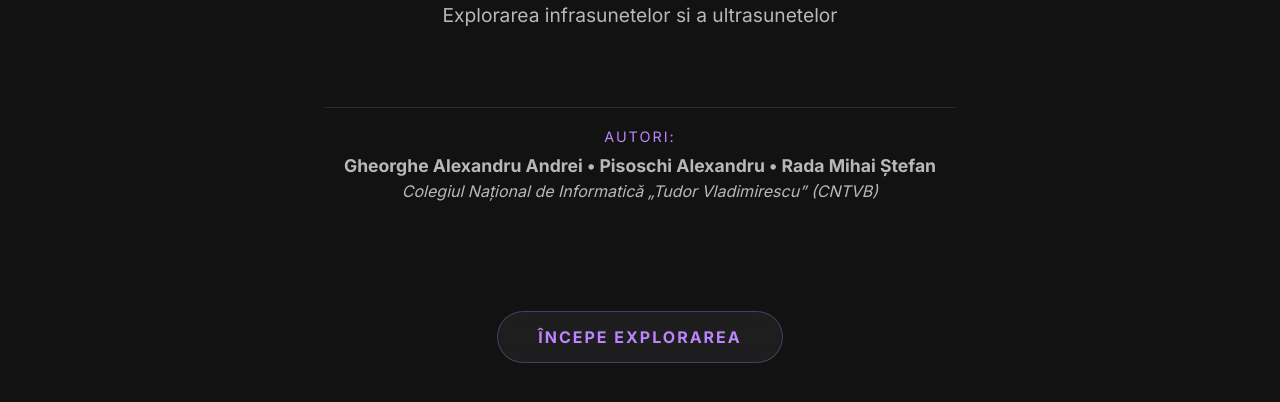
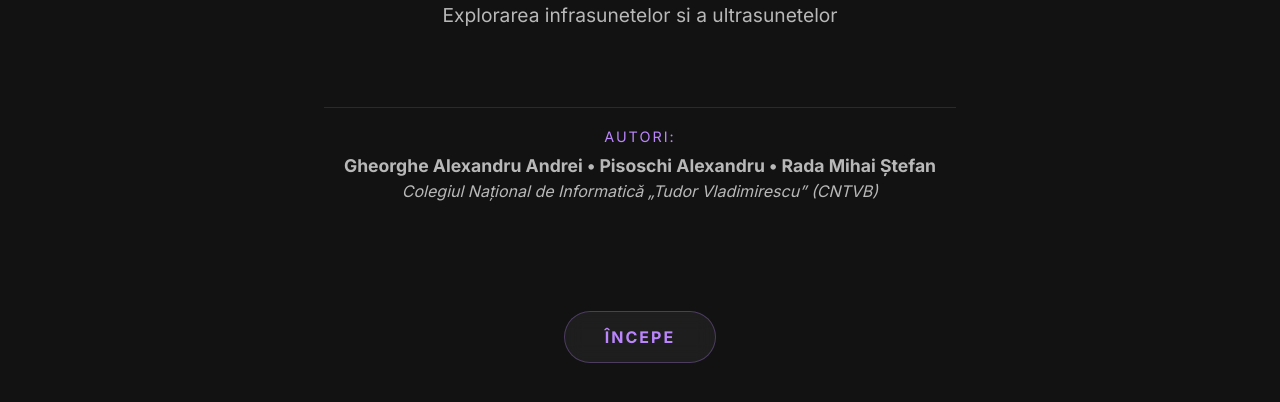
Before and after one commit to rms-cmd/fizica, a plain HTML site: page index.html in a window 1280 px wide. Shown: the part 288-690 px from the top of the page. Drawn offline with Linux system fonts and the light colour scheme.

Commit message:
Update index.html

```diff
--- a/index.html
+++ b/index.html
@@ -43,7 +43,7 @@
         </div>
 
         <div class="cta-container" style="margin-top: 40px;">
-            <a href="#sunetul" class="cta-button liquid-glass">Începe Explorarea</a>
+            <a href="#sunetul" class="cta-button liquid-glass">Începe</a>
         </div>
     </div>
 </header>
```
